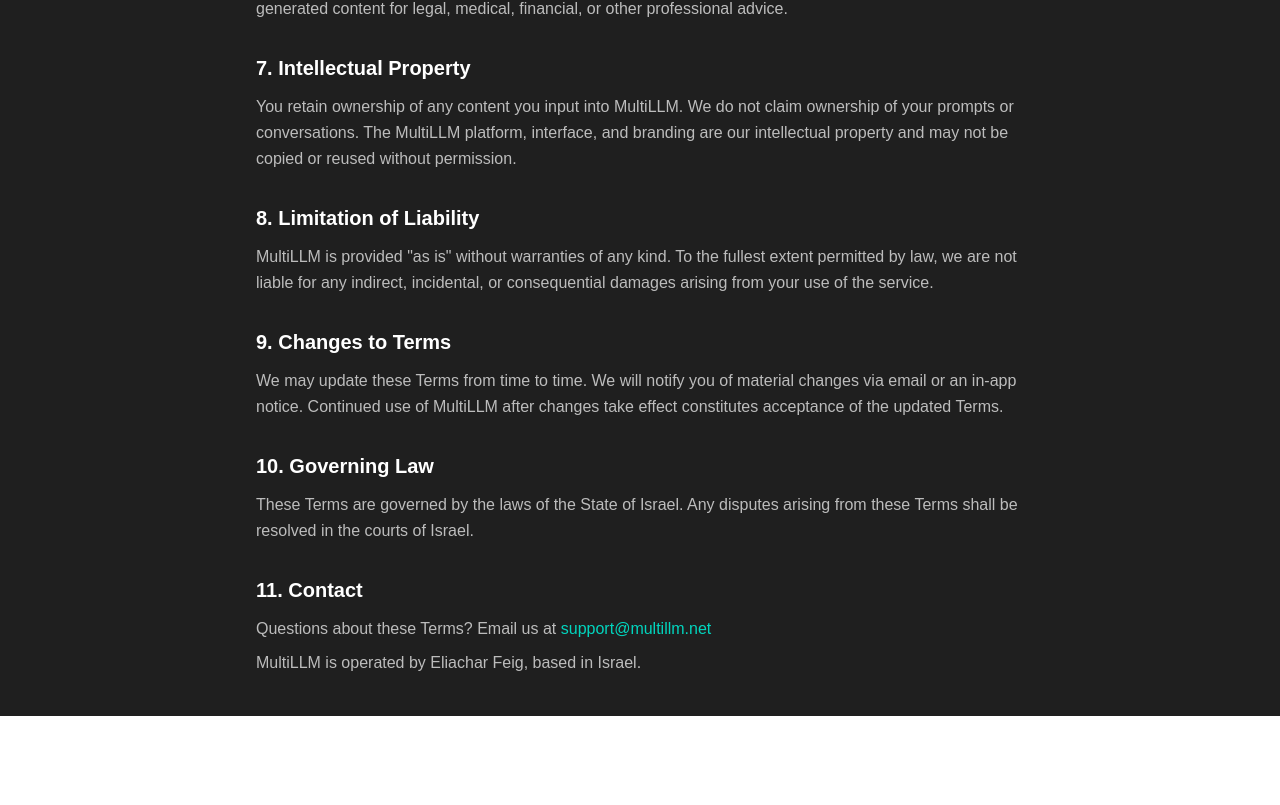
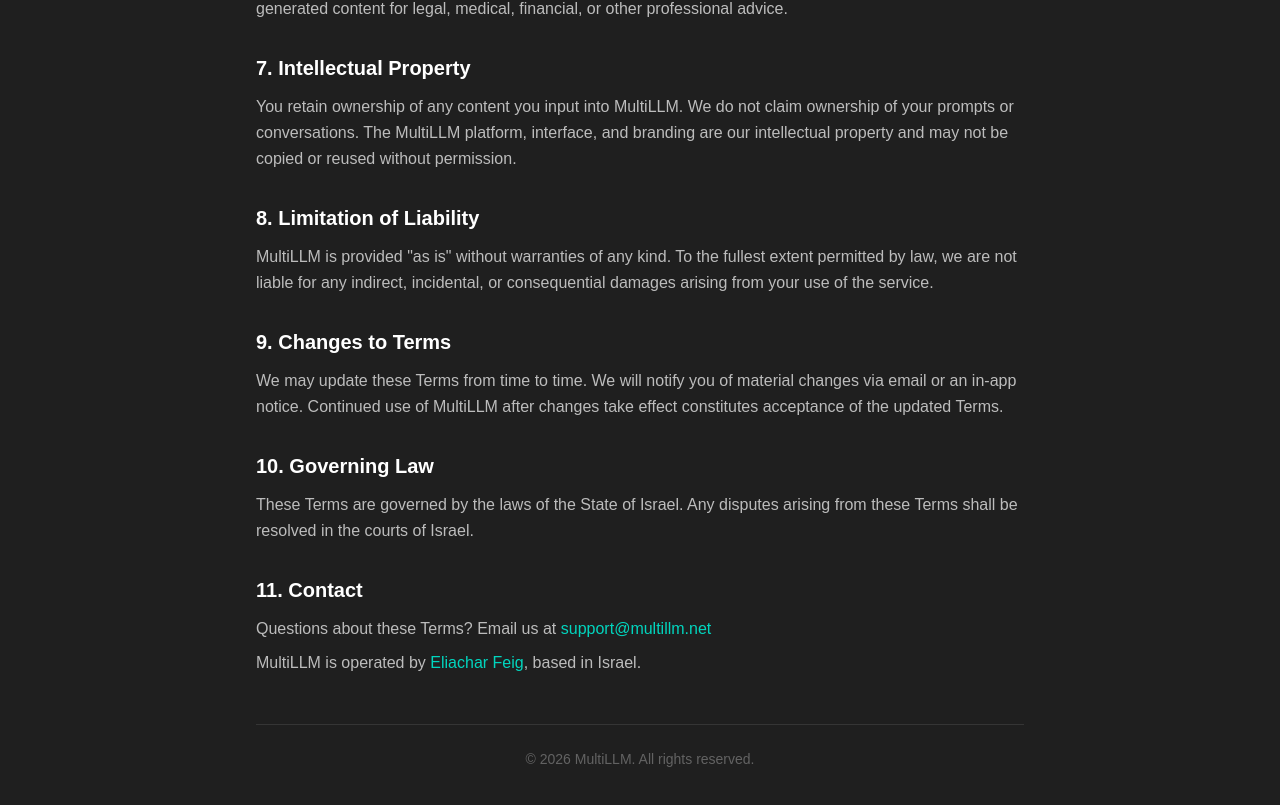
Before and after one commit to eliacharfe/multi-llm-platform-chat, a Next.js app in the folder apps/web/: page /terms in a window 1280 px wide. Shown: the part 1226-2031 px from the top of the page. Before the commit the page ends 1942 px from the top, so only its background shows below. Built offline with nearby package versions, Linux system fonts and the light colour scheme.

Commit message:
no message

```diff
--- a/apps/web/src/app/terms/page.tsx
+++ b/apps/web/src/app/terms/page.tsx
@@ -132,9 +132,17 @@
               </a>
             </p>
             <p className="mt-2">
-              MultiLLM is operated by Eliachar Feig, based in Israel.
+              MultiLLM is operated by{" "}
+              <a href="https://www.eliacharfeig.com/" target="_blank" rel="noreferrer" className="text-teal-400 hover:underline">
+                Eliachar Feig
+              </a>
+              , based in Israel.
             </p>
           </section>
+
+          <p className="mt-12 pt-6 border-t border-white/10 text-sm text-white/30 text-center">
+            © {new Date().getFullYear()} MultiLLM. All rights reserved.
+          </p>
 
         </div>
       </div>
--- a/apps/web/src/components/chat/Composer.tsx
+++ b/apps/web/src/components/chat/Composer.tsx
@@ -274,6 +274,7 @@
 
                 <div className="mt-1 text-center text-xs text-gray-500">
                     Multi-LLM Platform •{" "}
+                    © {new Date().getFullYear()} MultiLLM. All rights reserved. •{" "}
                     <a
                         href="https://www.eliacharfeig.com/"
                         target="_blank"
```
